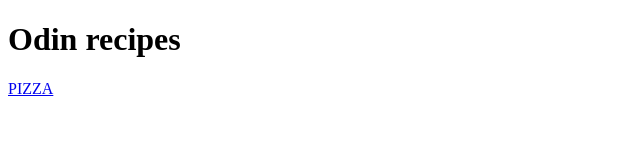
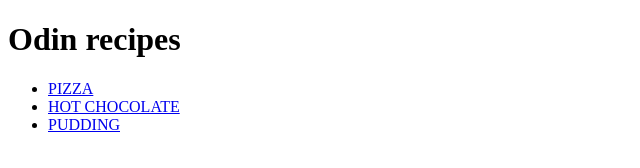
Before and after one commit to apekshabv/odin-recipes, a plain HTML site: page index.html in a window 1280 px wide. Shown: the whole page, without its empty margins (0-640 px from the left). Drawn offline with Linux system fonts and the light colour scheme.

Commit message:
Update index.html

```diff
--- a/index.html
+++ b/index.html
@@ -5,8 +5,12 @@
     <h1><strong> Odin recipes </strong></h1>
   </head>
   <body>
+    <ul>
+    <li><a href="recipes/pizza.html"> PIZZA </a></li>
+    <li><a href="recipes/hot-chocolate.html">HOT CHOCOLATE</a></li>
+    <li><a href="recipes/pudding.html">PUDDING</a></li>
+  </ul>
 
-    <a href="recipes/pizza.html"> PIZZA </a>
 
   </body>
 </html>
```
